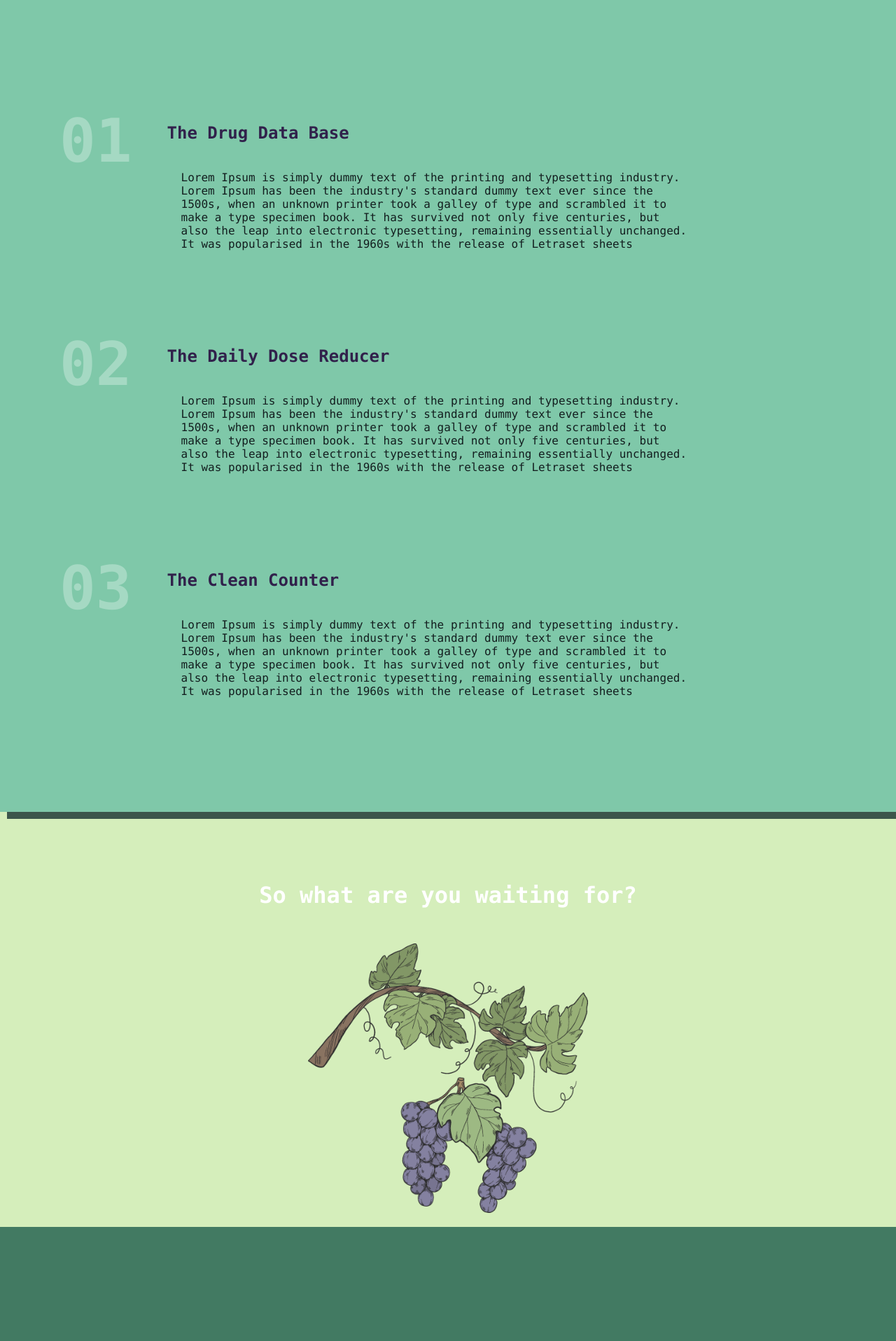
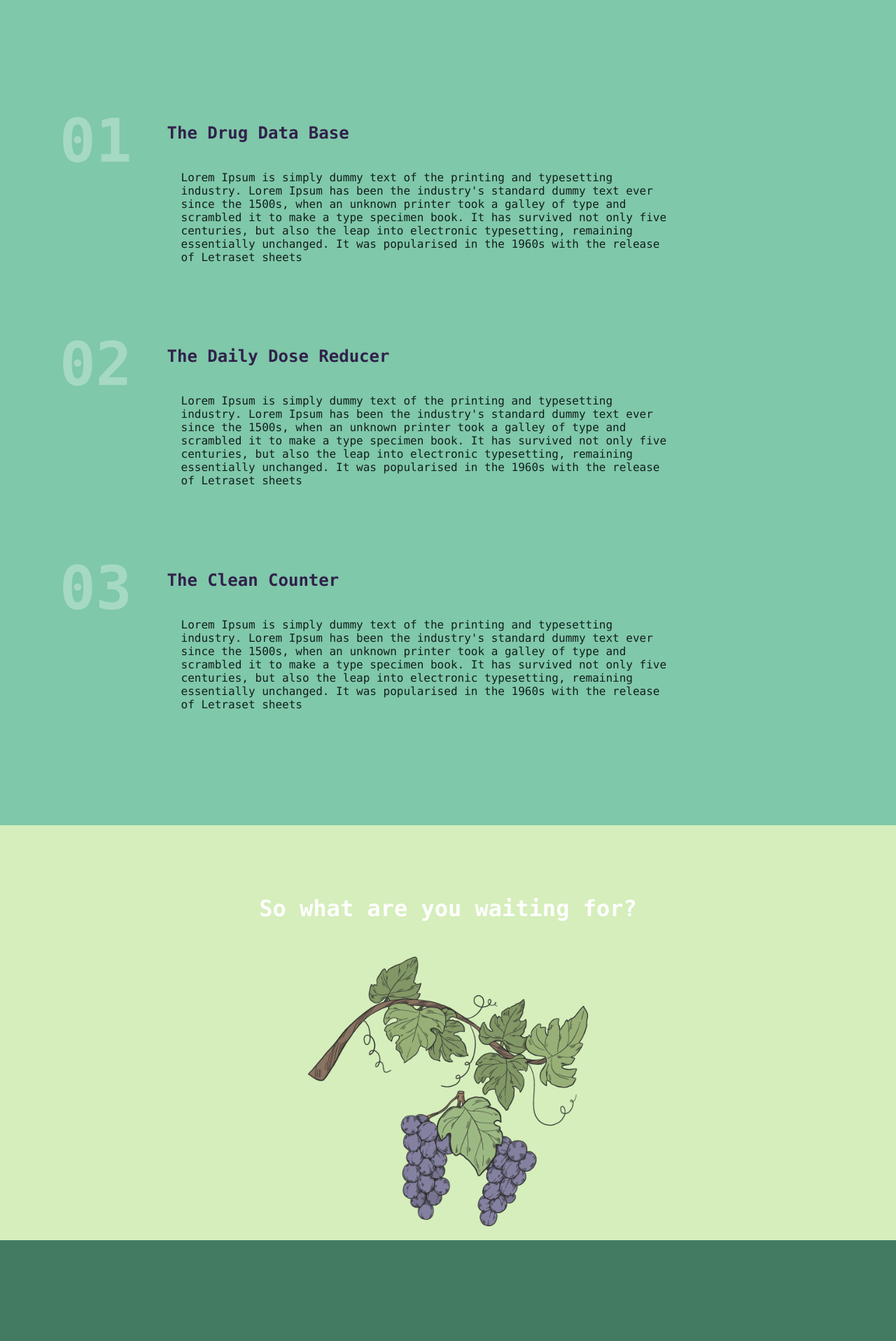
Before and after one commit to chrisprof/vhab, a Flask app: page / in a window 1280 px wide. Shown: the part 1836-3752 px from the top of the page at 70% size. Run offline with Flask 2, Linux system fonts and the light colour scheme; some libraries are stand-ins or nearby versions.

Commit message:
fixed the 'what vhab does' div

```diff
--- a/website/static/css/style.css
+++ b/website/static/css/style.css
@@ -83,12 +83,11 @@ body {
   align-items: center;
   justify-items: center;
   margin-top: 17px;
-  width: 1300px;
+  width: 100%;
   margin: 0 auto;
   color:rgb(247, 250, 223);
   background-color: #7fc8a9;
   padding: 1.3rem 0 9.6rem 0;
-  box-shadow: 10px 10px 0px #3c564b;
 }
 
 #Addiction{
```
